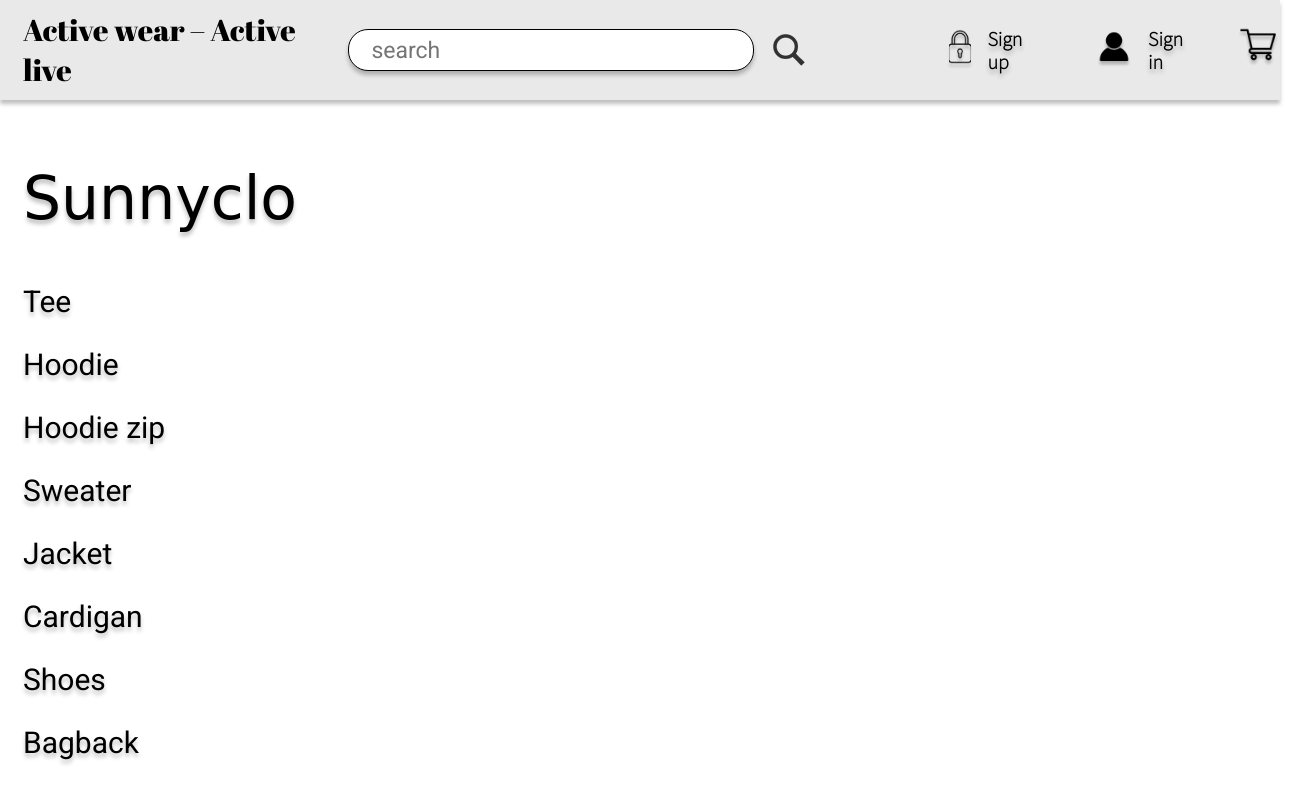
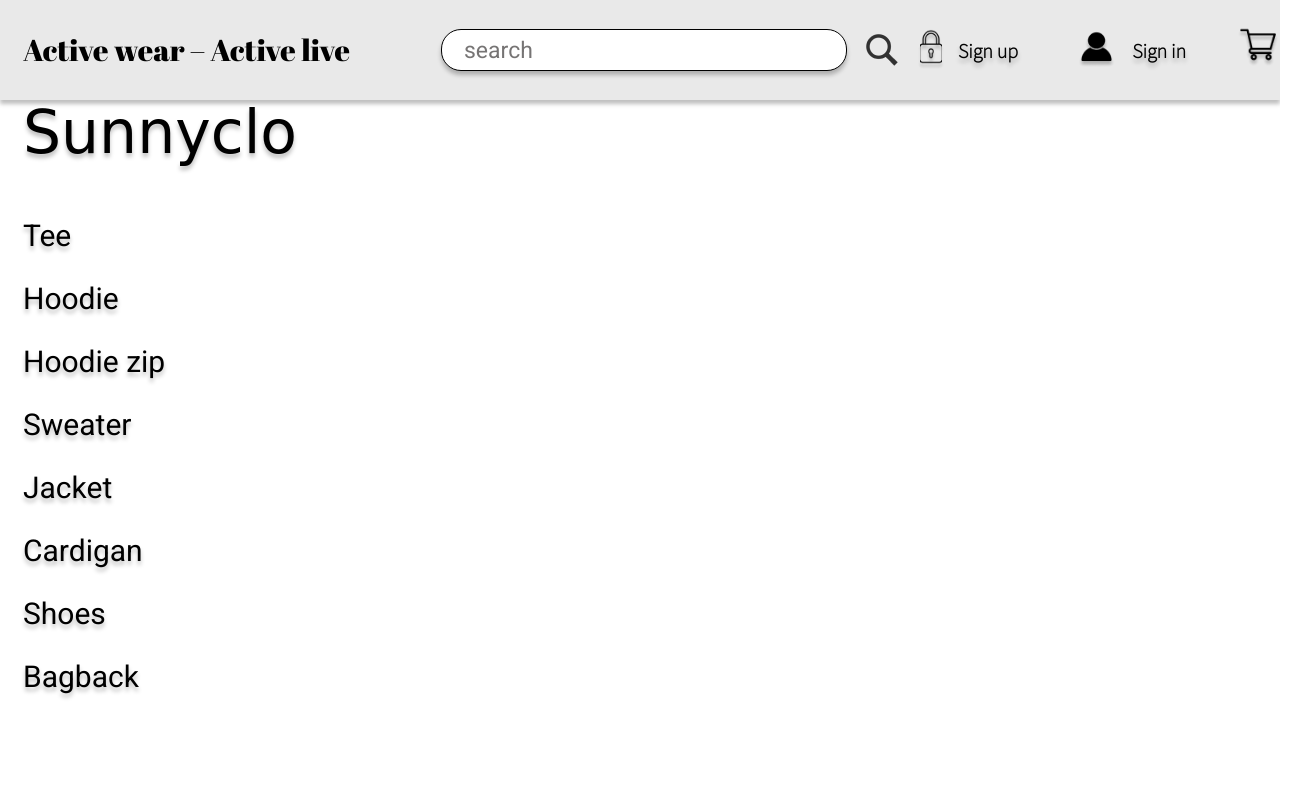
Before and after one commit to LinhnhiFPTU/Web-Store, a plain HTML site: page profile.html in a window 1280 px wide. Shown: the whole page, 1303 px wide, since content can reach past the window. Drawn offline with Linux system fonts and the light colour scheme; a web font is replaced by a local one.

Commit message:
add files

```diff
--- a/content.css
+++ b/content.css
@@ -4,13 +4,17 @@ body {
     font-family: 'Roboto', sans-serif;
 }
 .header-container {
-    position: relative;
-    background: #E9E9E9;
-    box-shadow: 0px 4px 4px rgba(0, 0, 0, 0.25);
-    width: 100%;
     height: 100px;
     display: flex;
+    flex-wrap: nowrap;
     align-items: center;
+    box-sizing: border-box;
+    width: 100vw;
+    height: max-content;
+    background: #E9E9E9;
+    box-sizing: border-box;
+    box-shadow: 0px 4px 4px rgba(0, 0, 0, 0.25);
+    justify-content: space-between;
 }
 .slogan {
     padding-left: 23px;
@@ -57,7 +61,6 @@ body {
 .items {
     display: flex;
     align-items: center;
-    padding-left: 122px;
     height: 100px;
 }
 .items-icon1 {
@@ -96,13 +99,13 @@ body {
 .body-container {
     display: flex;
     position: relative;
-    left: 23px;
 }
 .menu-bar {
     display: flex;
     flex-direction: column;
-    position: relative;
+    width: max-content;
     top: 66px;
+    margin-left: 23px;
 }
 .shop-name {
     font-family: 'Sansita Swashed', cursive;
--- a/profile.html
+++ b/profile.html
@@ -10,11 +10,11 @@
             <div class="slogan">
                 Active wear – Active live
             </div>
-            <div class="search">
-                <input class="search-input" type="text" placeholder="search">
-                <img src="image/Icon-Search.png">
-            </div>
             <div class="items">
+                <div class="search">
+                    <input class="search-input" type="text" placeholder="search">
+                    <img src="image/Icon-Search.png">
+                </div>
                 <div class="sign-up">
                     <img class="items-icon1" src="image/Icon-Sign up.png">
                     <h6 class="items-text">Sign up</h6>
```
Also changed, not shown: index.html (deleted, +0 -1 lines).
